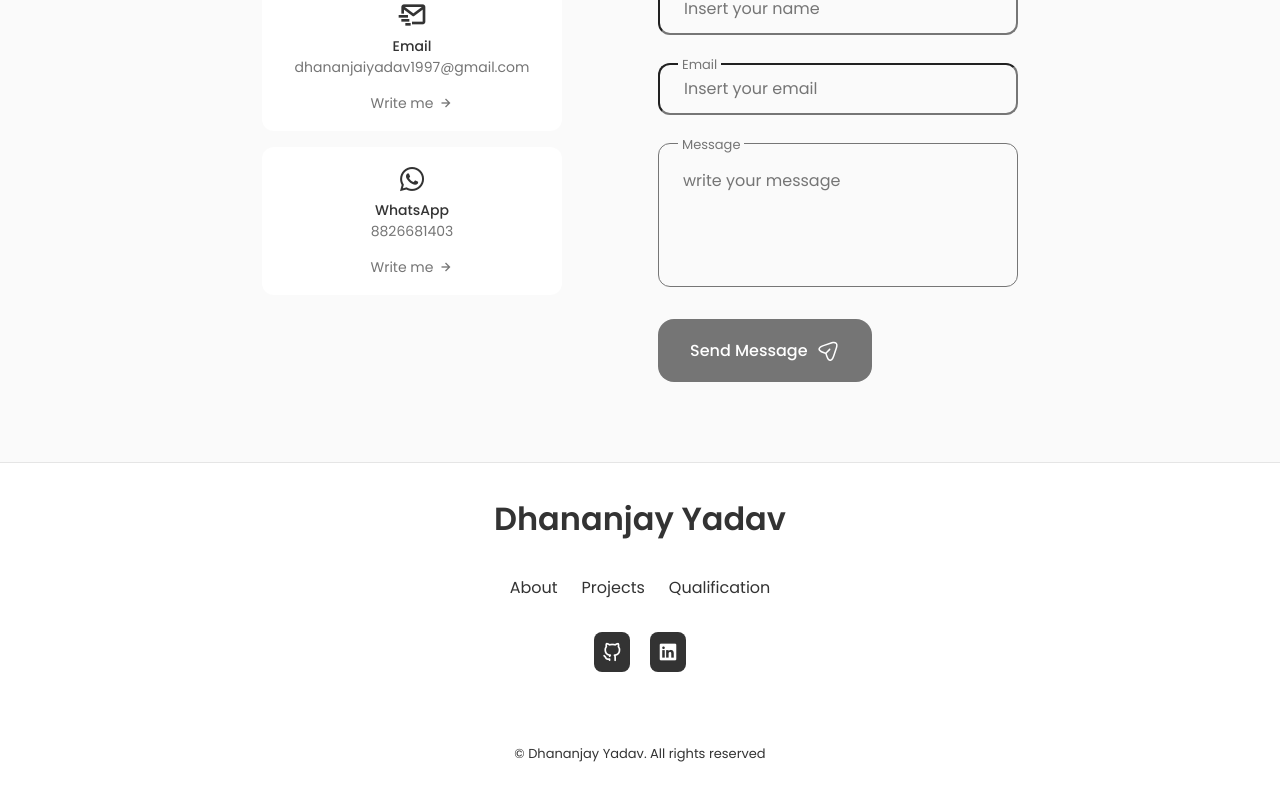
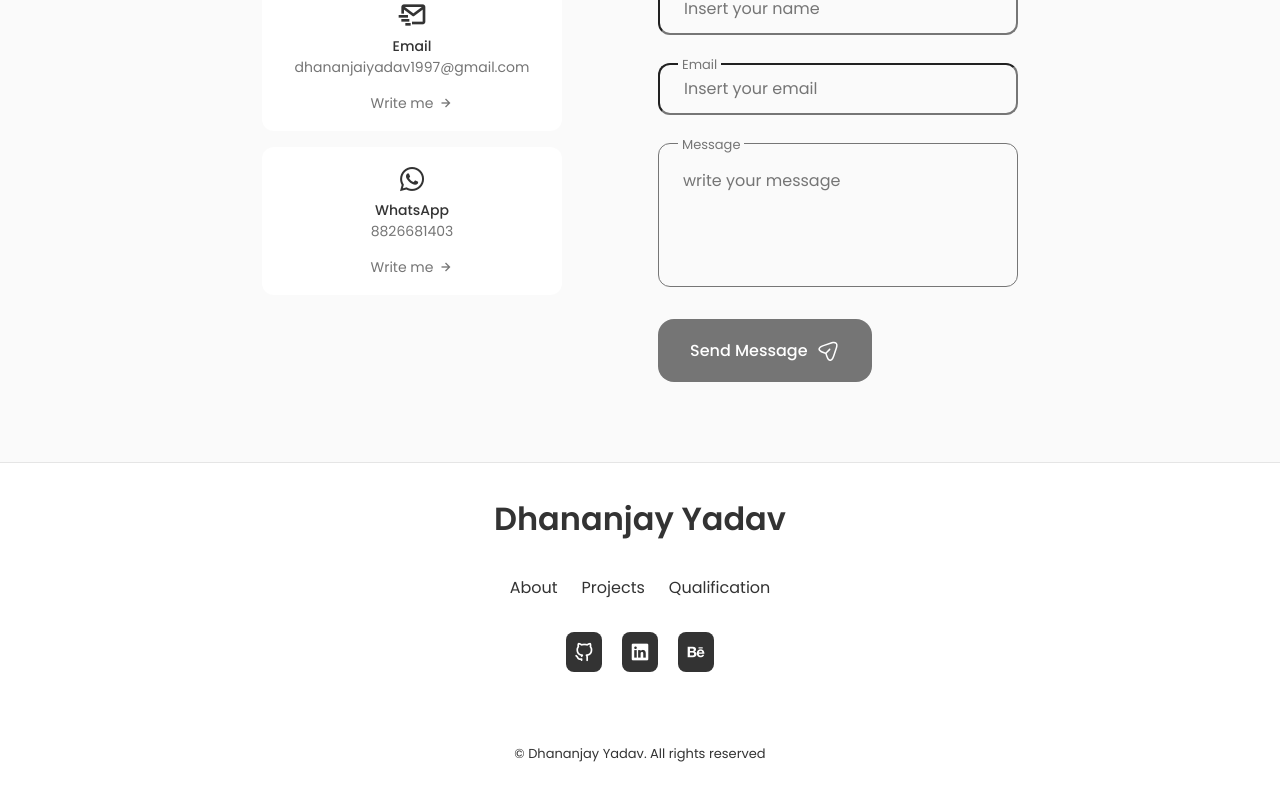
Before and after one commit to Dhananjai1997/my-portfolio, a React (Create React App) app: page / in a window 1280 px wide. Shown: the part 4628-5428 px from the top of the page. Built offline with nearby package versions, Linux system fonts and the light colour scheme.

Commit message:
behancelink activate

```diff
--- a/src/components/footer/Footer.jsx
+++ b/src/components/footer/Footer.jsx
@@ -30,9 +30,9 @@ const Footer = () => {
                     <i className="uil uil-linkedin"></i>
                 </a>
 
-                {/* <a href="https://www.behance.net/dhananjaiyadav97" className="footer__social-link"  target="_blank" rel="noopener noreferrer">
+                <a href="https://www.behance.net/Dhananjaiyadav" className="footer__social-link"  target="_blank" rel="noopener noreferrer">
                     <i className="uil uil-behance"></i>
-                </a> */}
+                </a>
             </div>
             <span className="footer__copy">
                 &#169; Dhananjay Yadav.  All rights reserved
```
